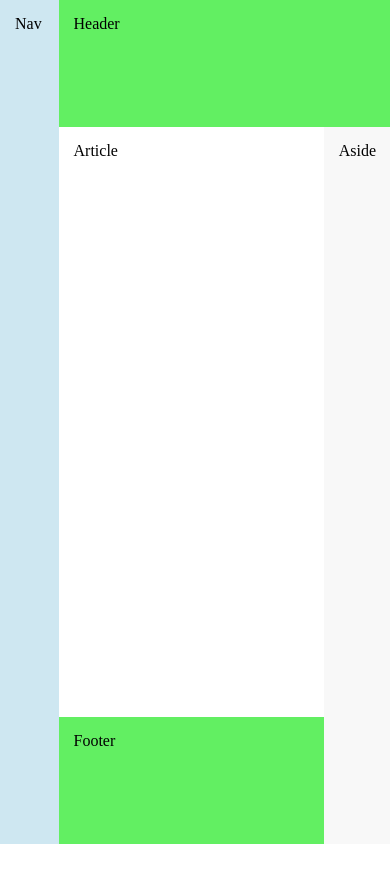
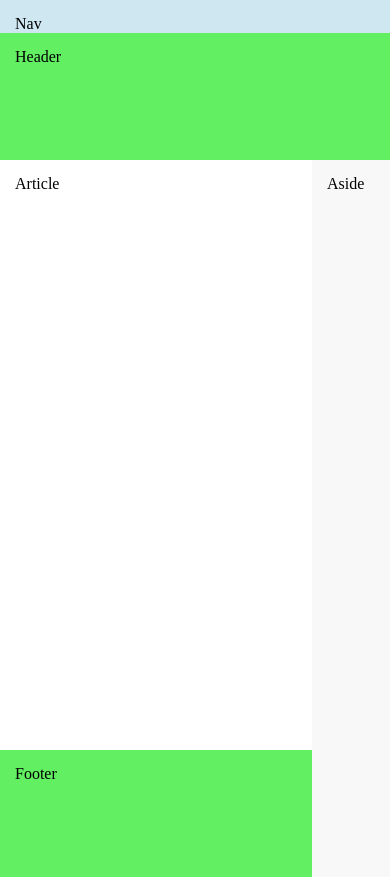
Before and after one commit to anshul9867/flexDesign2, a plain HTML site: page index.html in a window 390 px wide. Before the commit the page ends 844 px from the top, so only its background shows below. Drawn offline with Linux system fonts and the light colour scheme.

Commit message:
complete design

```diff
--- a/style.css
+++ b/style.css
@@ -47,3 +47,11 @@ span{
     background-color: #62ef62;
     /* padding: 15px; */
 }
+@media screen and (max-width: 500px) {
+    .top{
+      flex-direction: column;
+    }
+    .nav, .right{
+        width: 100%;
+    }
+  }
```
